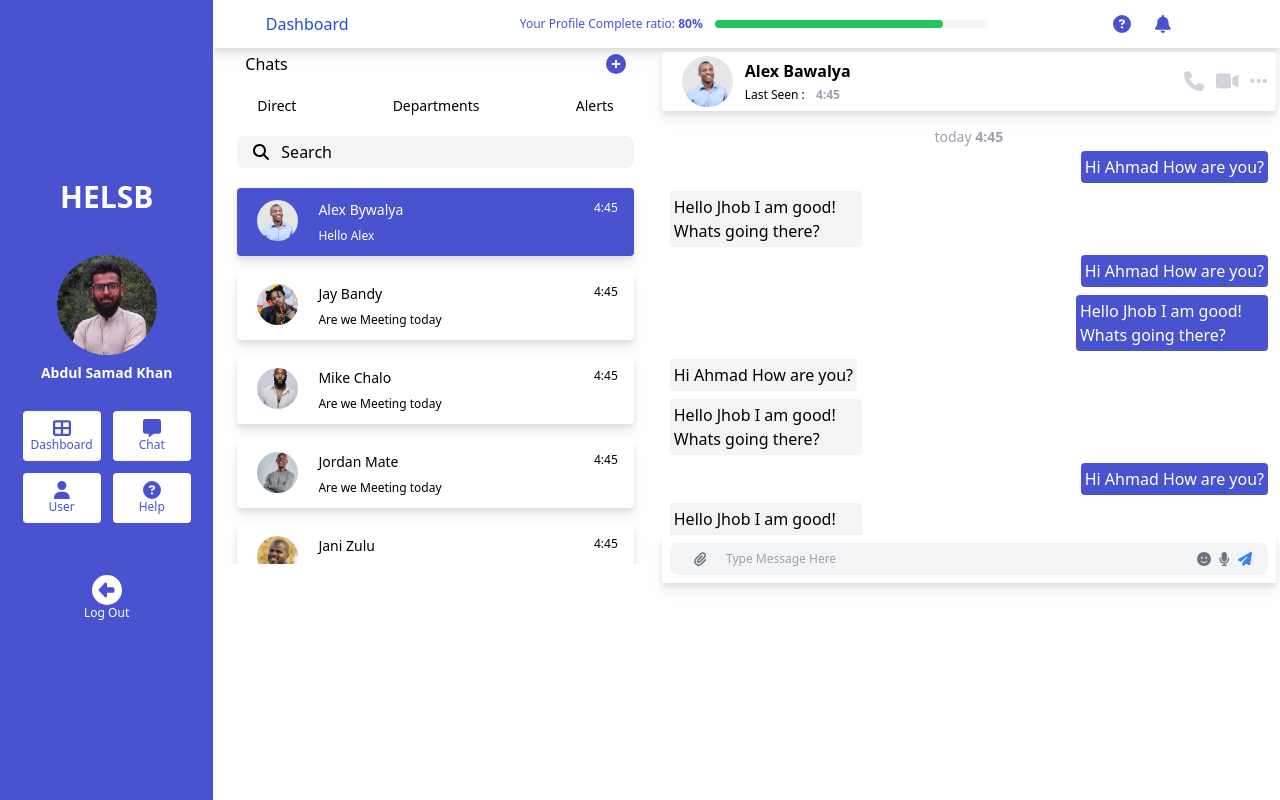
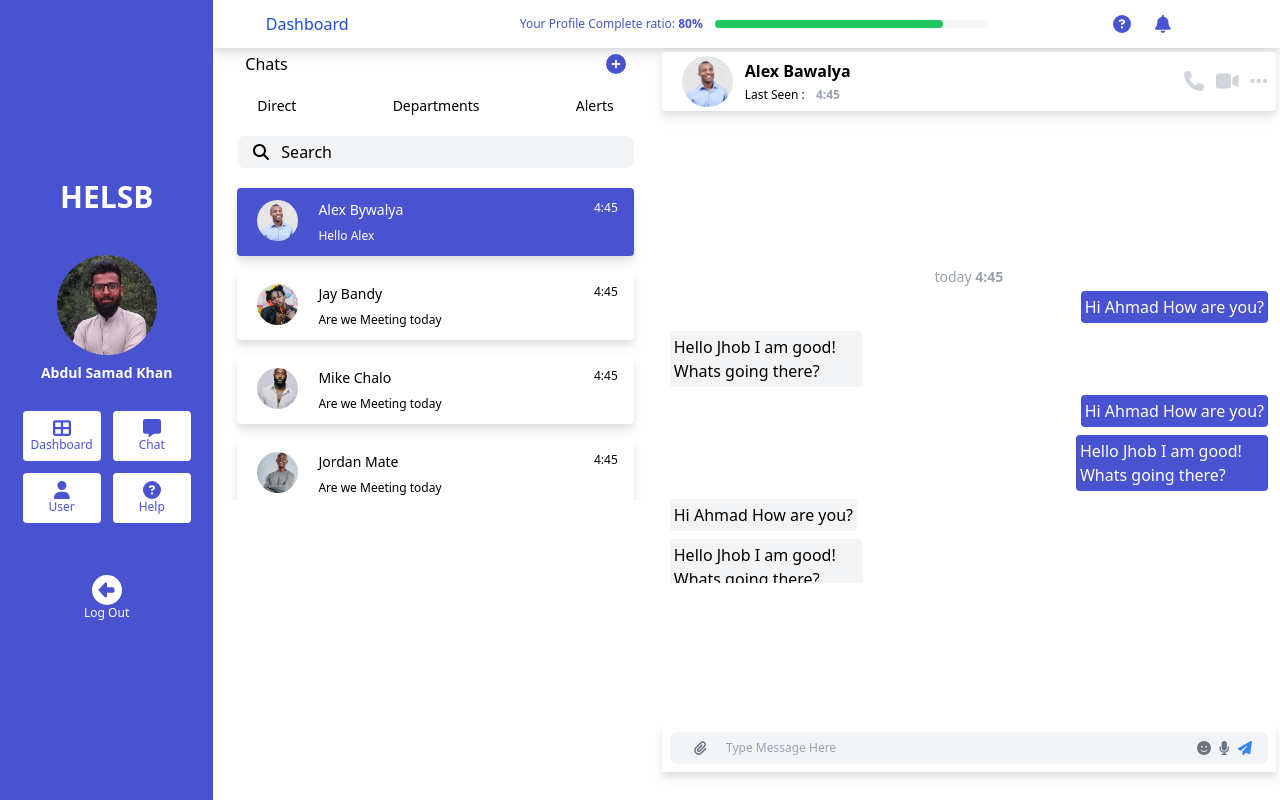
Before and after one commit to AbdulSamad676/Dashboard-in-React, a React (Vite) app: page /chat in a window 1280 px wide. Built offline with nearby package versions, Linux system fonts and the light colour scheme.

Commit message:
chat section completed

```diff
--- a/src/assets/css/style.css
+++ b/src/assets/css/style.css
@@ -25,13 +25,21 @@
 	/* box-shadow: #000000; */
 	box-sizing: border-box !important;
 }
-/* .single-chat {
-	height: 90% !important;
-	overflow: auto;
-} */
+.single-chat {
+	height: 20rem;
+}
 .chat-section {
-	height: 93vh !important;
+	height: 91vh !important;
+	/* border: 1px solid black; */
 }
 .chat-body {
-	height: 25.75rem;
+	height: 22rem;
 }
+
+@media screen and (max-width: 575.98px) {
+	/* .chat-section {
+		height: 99vh !important;
+		border: 1px solid black;
+	} */
+	/* CSS rules for screens less than 576 pixels wide */
+}
--- a/src/components/ChatItem.jsx
+++ b/src/components/ChatItem.jsx
@@ -124,7 +124,7 @@ function ChatItem() {
 					/>
 					<p className=''>Search</p>
 				</div>
-				<div className='single-chat sm:h-96 overflow-auto flex sm:block px-3'>
+				<div className=' h-auto sm:h-80  overflow-auto flex sm:block px-3'>
 					{singleItems?.map(item => {
 						return (
 							<button
@@ -141,7 +141,7 @@ function ChatItem() {
 			</div>
 			{/* Chat Items Section End */}
 			{/* chat conversation */}
-			<div className=' p-1 col-span-12 sm:col-span-7'>
+			<div className=' p-1 flex flex-col justify-between col-span-12 sm:col-span-7'>
 				{/* conversation Header Start */}
 
 				<div
@@ -185,7 +185,7 @@ function ChatItem() {
 
 				{/* Chat Body Start */}
 
-				<div className='chat-body   mt-3 px-2 py-1 overflow-auto'>
+				<div className='  h-80   mt-3 px-2 py-1 overflow-auto'>
 					<p className='text-center text-sm text-gray-400'>
 						today <span className='font-semibold'>4:45</span>{' '}
 					</p>
--- a/src/layout/DashbordLayout.jsx
+++ b/src/layout/DashbordLayout.jsx
@@ -28,9 +28,9 @@ const DashboardLayout = ({ children }) => {
 				<Sidebar />
 			</div>
 
-			<main className='flex flex-col col-span-10 h-screen overflow-auto'>
+			<main className=' flex flex-col col-span-10 h-full overflow-auto '>
 				<Header />
-				<div className='w-full'>{children}</div>
+				<div className='w-full '>{children}</div>
 			</main>
 		</div>
 	);
```
